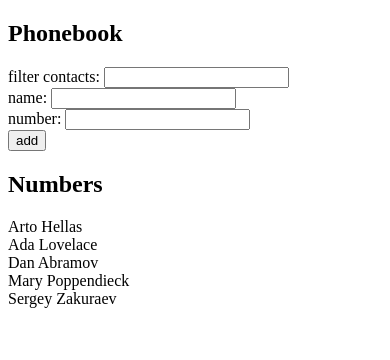
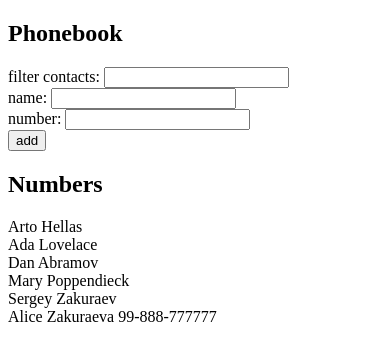
Before and after one commit to zakuraevs/full-stack, a React (Create React App) app in the folder part2/phonebook/: page / in a window 390 px wide. Shown: the top 360 px of the page. Built offline with nearby package versions, Linux system fonts and the light colour scheme; data requests are answered from the project's data file.

Commit message:
Added part2.15: phonebook step 7

```diff
--- a/part2/phonebook/db.json
+++ b/part2/phonebook/db.json
@@ -1,5 +1,5 @@
 {
-  "persons":[
+  "persons": [
     {
       "name": "Arto Hellas",
       "number": "040-123456",
@@ -24,6 +24,11 @@
       "name": "Sergey Zakuraev",
       "number": "41-26-523107",
       "id": 5
+    },
+    {
+      "name": "Alice Zakuraeva",
+      "phone": "99-888-777777",
+      "id": 6
     }
   ]
 }
--- a/part2/phonebook/src/App.js
+++ b/part2/phonebook/src/App.js
@@ -83,11 +83,15 @@ const App = () => {
       const noteObject = {
         name: newName,
         phone: newPhoneNum,
-        id: newName
       }
-      setContacts(contacts.concat(noteObject))
-      setNewName('')
-      setNewPhoneNum('')
+
+      axios
+        .post('http://localhost:3001/persons', noteObject)
+        .then(response => {
+          setContacts(contacts.concat(noteObject))
+          setNewName('')
+          setNewPhoneNum('')
+        })
     }
   }
 
```
